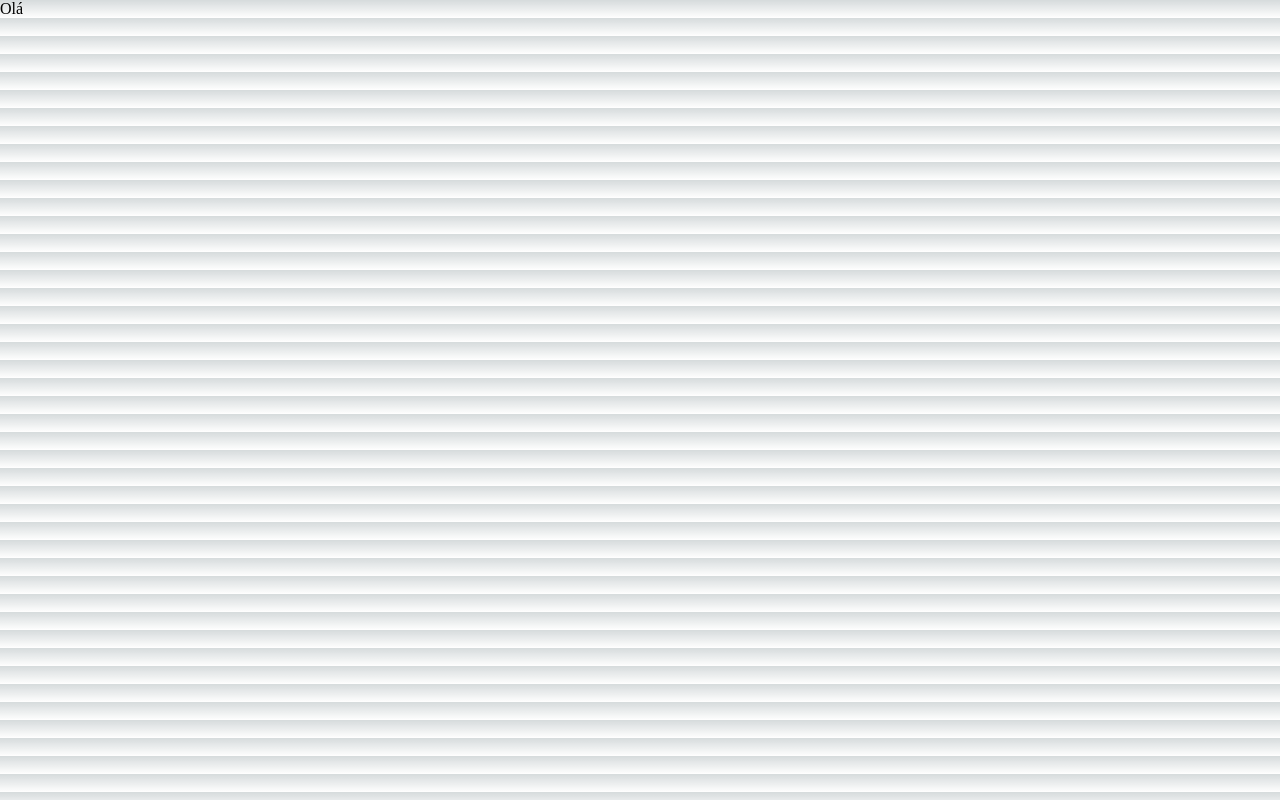
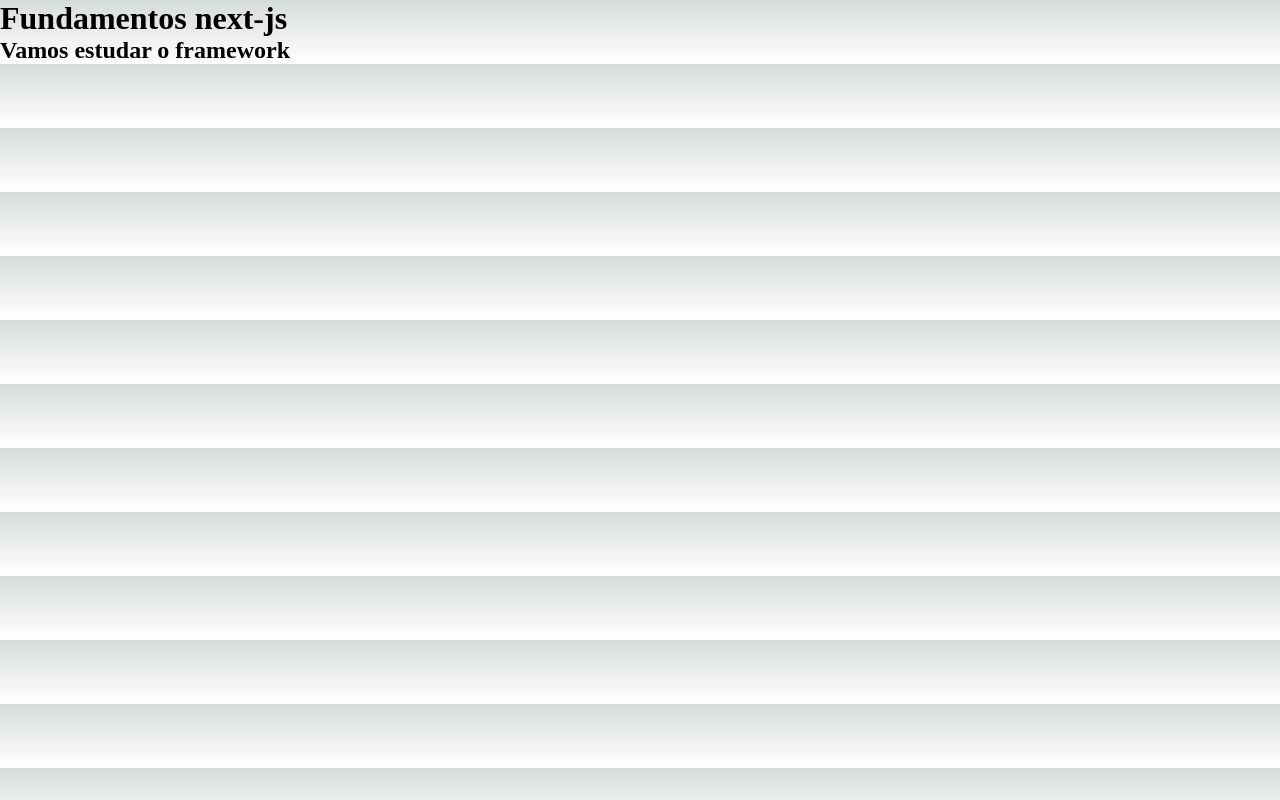
Before and after one commit to nicolas-magalhaes-clear/next-fundamentals, a Next.js app: page / in a window 1280 px wide. Built offline with nearby package versions, Linux system fonts and the light colour scheme.

Commit message:
update: index.jsx added first views

```diff
--- a/src/pages/index.jsx
+++ b/src/pages/index.jsx
@@ -1,3 +1,14 @@
 export default function Inicio(){
-    return 'Olá '
+    const a  = 1;
+    const b = 3;
+    console.log(a*b)
+
+    return (
+        <div>
+            <h1>Fundamentos next-js</h1>
+            <h2>Vamos estudar o framework</h2>
+
+
+        </div>
+    )
 }
```
